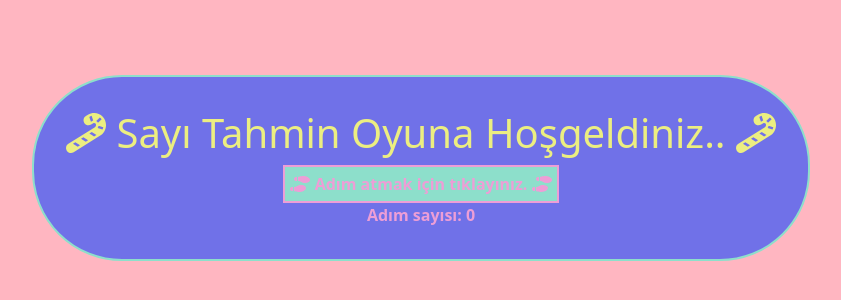
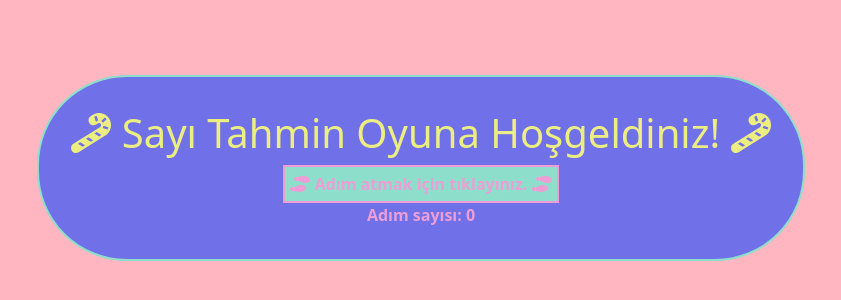
Before and after one commit to buseozmen/1030520910_BS435_WebProgramlama, a React (Create React App) app: page / in a window 1280 px wide. Shown: the part 232-532 px from the top of the page, without its empty margins (219-1060 px from the left). Built offline with nearby package versions, Linux system fonts and the light colour scheme.

Commit message:
sınav haftası olduğu için çok gelişim olmadı 26.11.2023

```diff
--- a/src/App.js
+++ b/src/App.js
@@ -13,7 +13,7 @@ function App() {
       <div className={"d-flex align-items-center"}>
           <div className="container d-flex flex-column container  align-items-center" style={{backgroundColor:"#7071E8",border:'2px solid #8DDFCB',padding:'2rem',borderRadius:'90px'}}>
               <div>
-                  <h1 style={{color:'#ECEE81'}}><FontAwesomeIcon icon={faCandyCane} /> Sayı Tahmin Oyuna Hoşgeldiniz.. <FontAwesomeIcon icon={faCandyCane} /></h1>
+                  <h1 style={{color:'#ECEE81'}}><FontAwesomeIcon icon={faCandyCane}/> Sayı Tahmin Oyuna Hoşgeldiniz! <FontAwesomeIcon icon={faCandyCane} /></h1>
               </div>
               <div>
                   <button className={<button type="button"></button>} onClick={handleClick} style={{backgroundColor:'#8DDFCB',color:'#ED9ED6',border:'2px solid #ED9ED6',padding:'5px'}}><FontAwesomeIcon icon={faShoePrints} /> <b>Adım atmak için tıklayınız.</b> <FontAwesomeIcon icon={faShoePrints} /></button>
```
